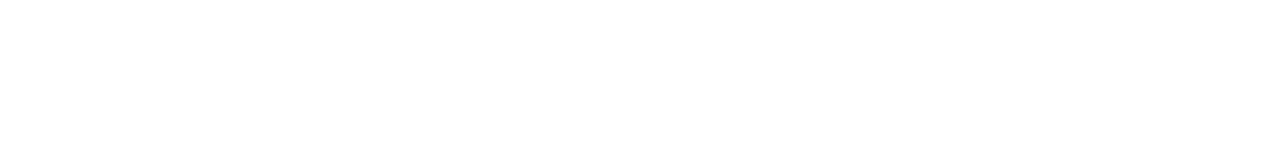
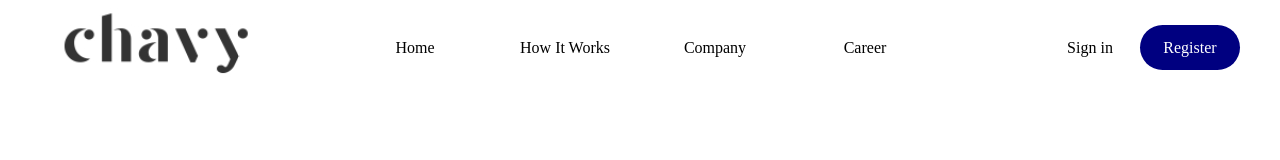
Before and after one commit to rlaandy/my_site, a plain HTML site: page 02chavy/index.html in a window 1280 px wide. Drawn offline with Linux system fonts and the light colour scheme; files that its build step writes are made by us from their sources.

Commit message:
20200617

```diff
--- a/02chavy/index.html
+++ b/02chavy/index.html
@@ -7,8 +7,54 @@
 	<link rel="stylesheet" href="bxslider/css/jquery.bxslider.css">
 	<script src="js/jquery-3.1.1.min.js"></script>
 	<script src="js/jquery.bxslider.js"></script>
+
+	<style>
+		.headerWrap{width: 1200px;margin: 0 auto;
+		position: relative;}
+		.headerWrap img{position: absolute;top: 0;}
+
+
+		.header{width: 600px;position: absolute;left: 300px;}
+		.header>li{float: left;width: 25%;line-height: 45px;margin-top: 25px;}
+
+		.headerTwo{width: 200px;position: absolute;
+			left: 1000px;}
+		.headerTwo>li{float: left;width: 50%;line-height: 45px;margin-top: 25px;}
+		.box a{background-color: navy;border-radius: 45px;}
+		.headerTwo:last-child .box a{color:white}
+
+		.header a:hover{background-color: navy; color: white;}
+		.headerTwo a:hover{background-color: navy; color: white;border-radius: 45px}
+		.headerTwo .box:hover{background-color: navy; color: black;}
+
+		.header a{color: black;
+            display: block;
+            text-align: center;
+            height: 45px;
+            line-height: 45px;}
+
+        .headerTwo a{color: black;
+            display: block;
+            text-align: center;
+            height: 45px;
+            line-height: 45px;}
+	</style>
 </head>
 <body>
+	<div class="headerWrap">
+			<img src="images/logo.jpg" alt="">
+		<div class="header clearfix">
+			<li><a href="#">Home</a></li>
+			<li><a href="#">How It Works</a></li>
+			<li><a href="#">Company</a></li>
+			<li><a href="#">Career</a></li>
+		</div>
+		<div class="headerTwo clearfix">
+			<li><a href="#">Sign in</a></li>
+			<li class="box"><a href="#">Register</a></li>
+		</div>
+	</div>
+
 
 </body>
 </html>
```
Also changed, not shown: 02chavy/images/A.png (added), 02chavy/images/B.png, 02chavy/images/C.png (added), 02chavy/images/D.png (added), 02chavy/images/E.png (added), 02chavy/images/F.png (added), 02chavy/images/G.png (added), 02chavy/images/logo.jpg (added), 02chavy/images/site05.png.
